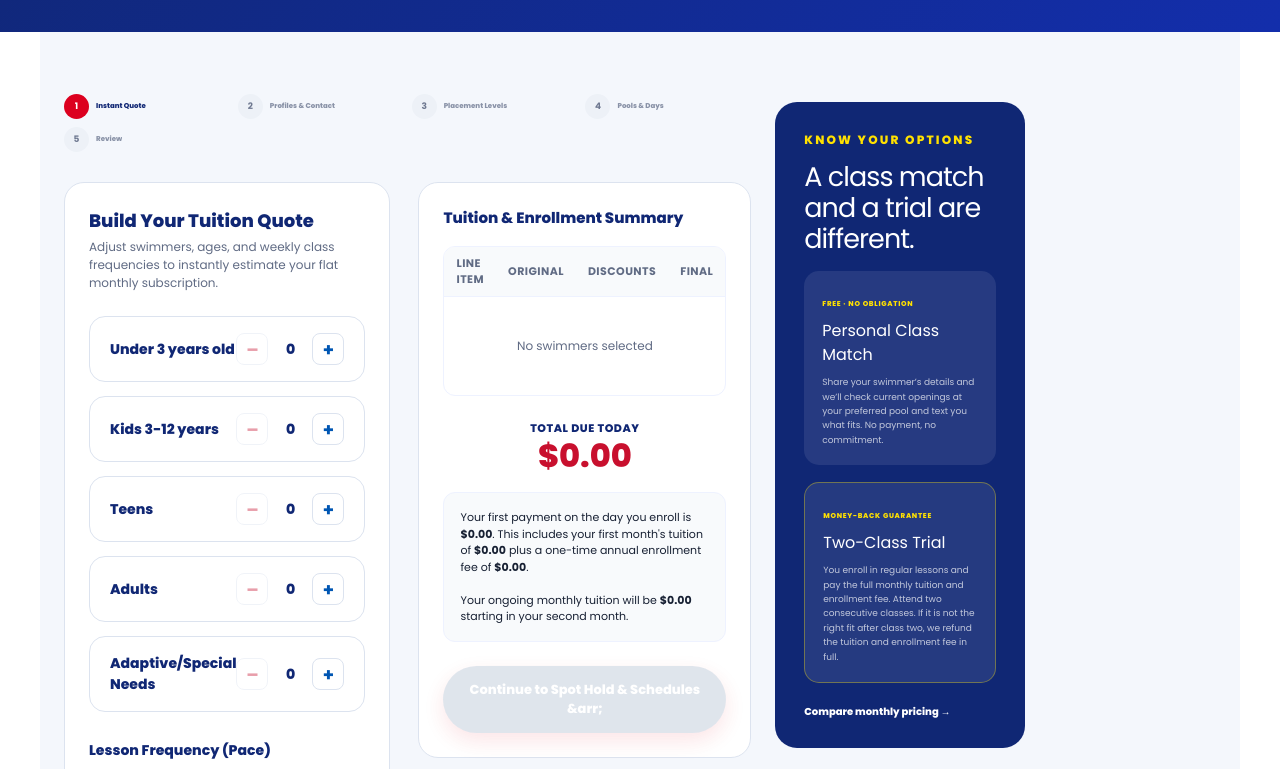
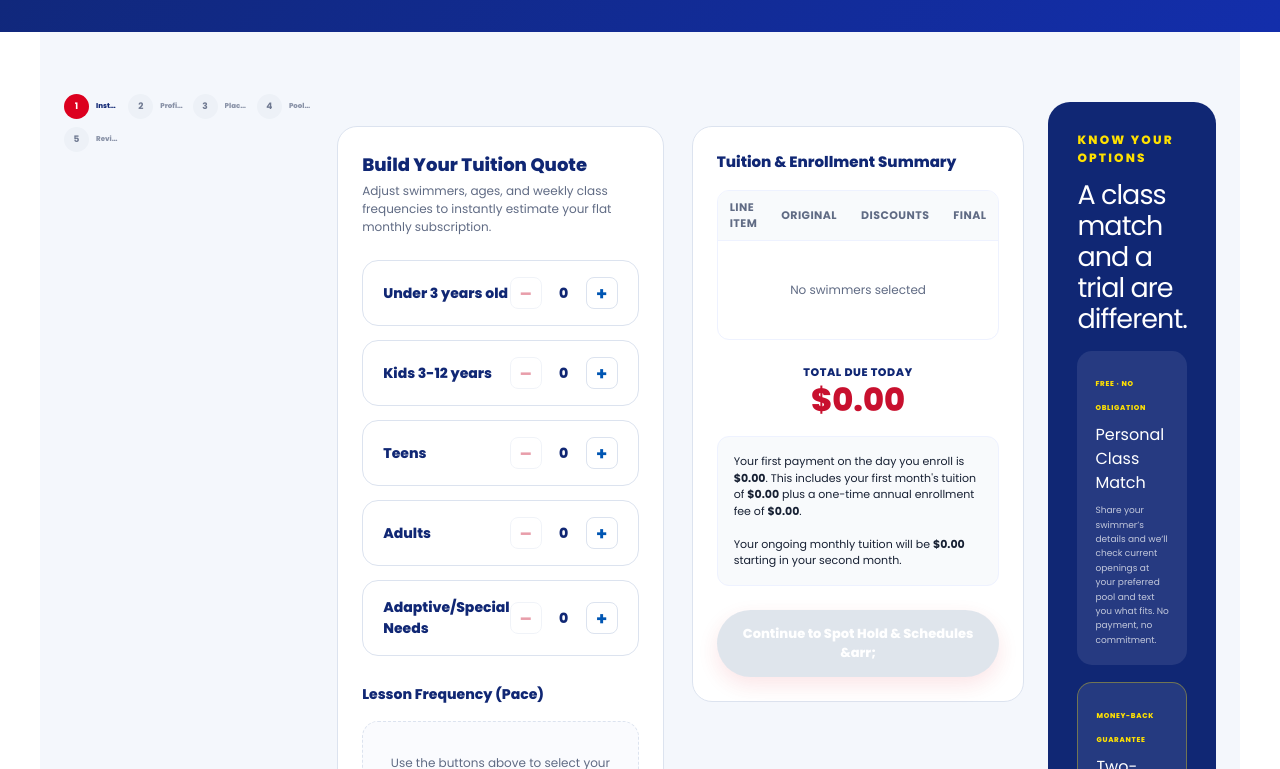
Before and after one commit to rootedinresearch/12-questions-every-parent-should-ask-chat-gpt-site, a Next.js app: page /hold in a window 1280 px wide. Shown: the part 411-1180 px from the top of the page. Built offline with nearby package versions, Linux system fonts and the light colour scheme.

Commit message:
Restore hold-form root class name to resolve missing card wrapper padding and layout styles in later wizard steps

```diff
--- a/app/hold/HoldForm.tsx
+++ b/app/hold/HoldForm.tsx
@@ -853,7 +853,7 @@ export default function HoldForm() {
   }
 
   return (
-    <div className="hold-form-wrapper">
+    <div className="hold-form">
       <div className="wizard-progress" aria-label={"Step " + step + " of 5"}>
         {["Instant Quote", "Profiles & Contact", "Placement Levels", "Pools & Days", "Review"].map((label, index) => (
           <span key={label} className={step === index + 1 ? "current" : step > index + 1 ? "complete" : ""}>
```
